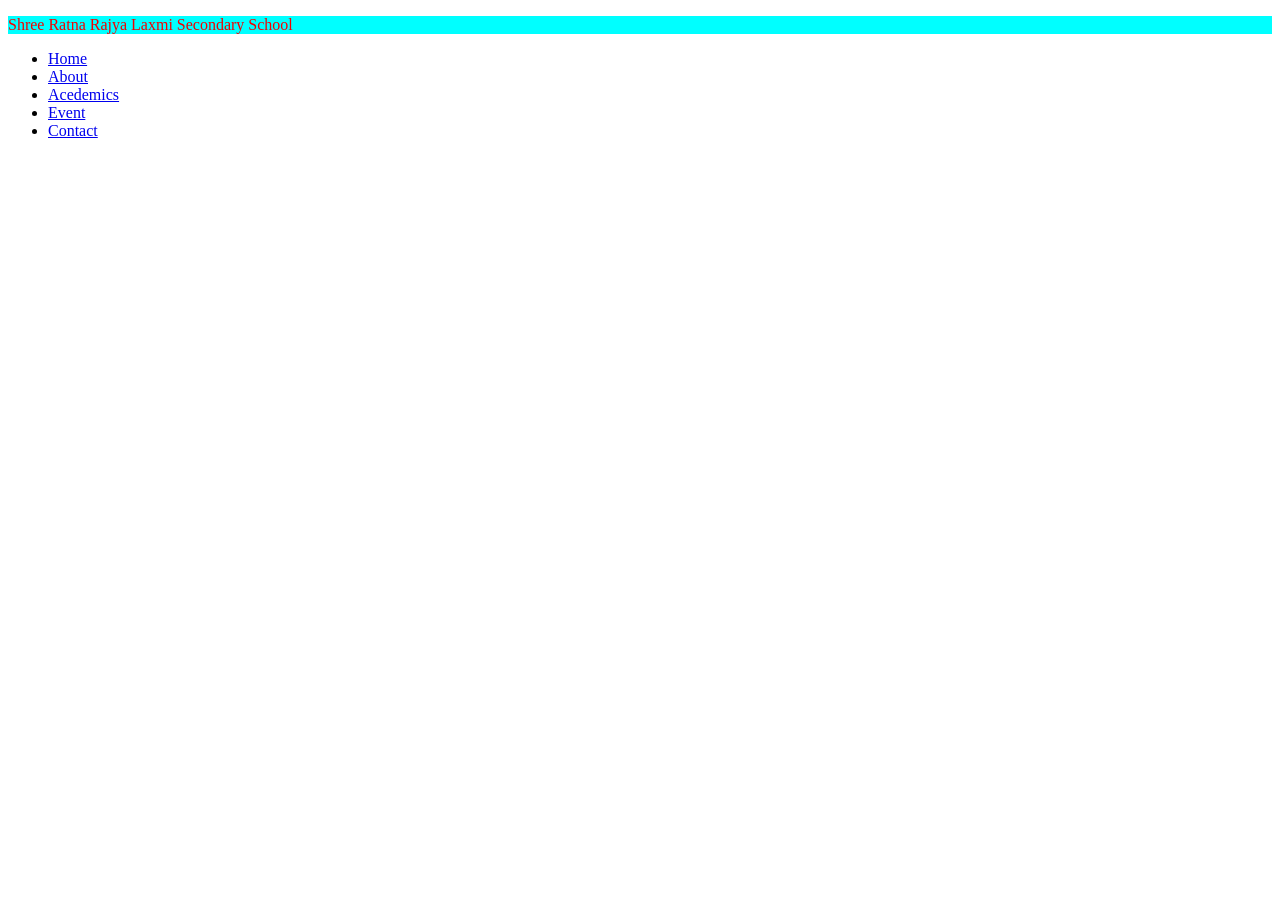
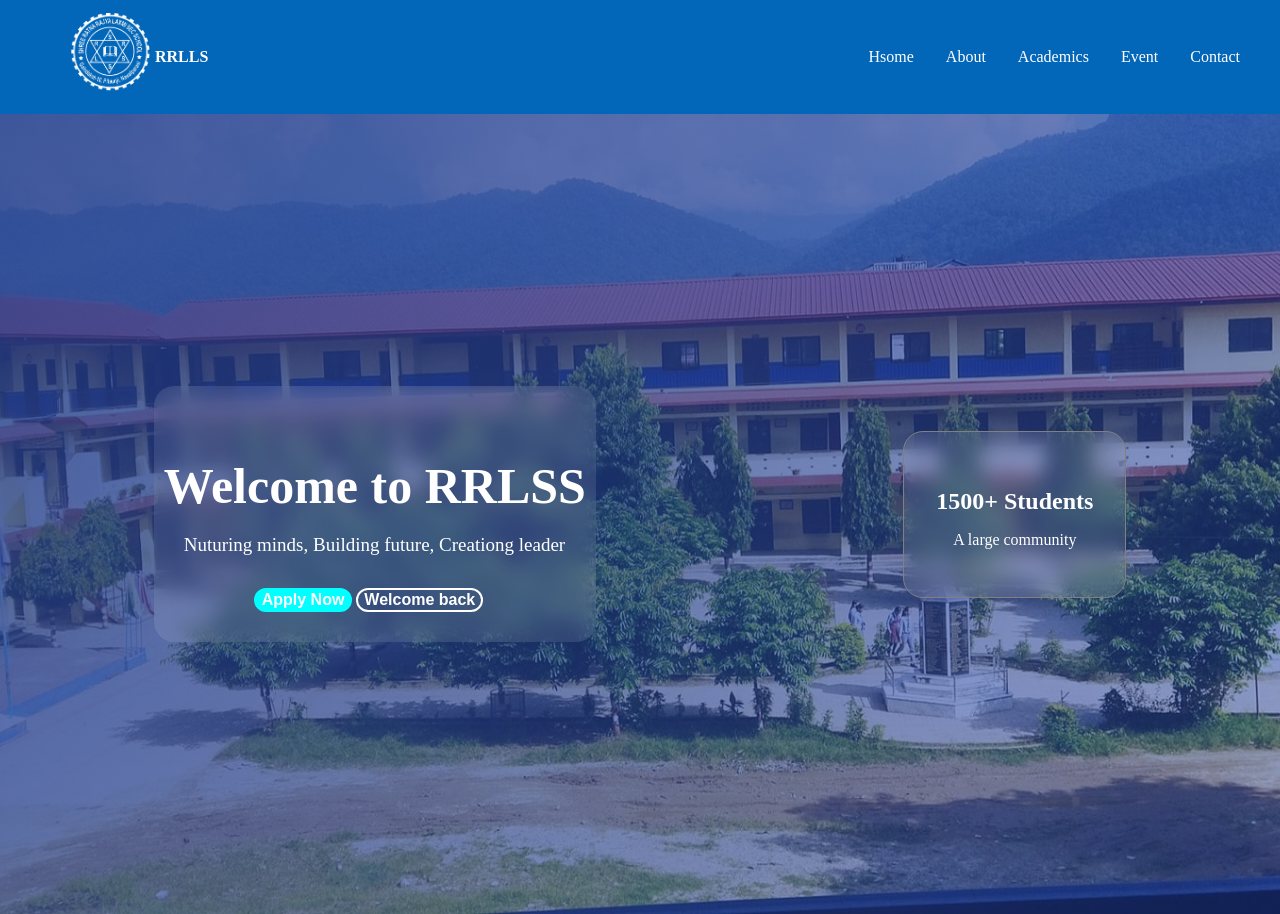
Before and after one commit to Anchrana10/Anch-Rana, a plain HTML site: page Index.html in a window 1280 px wide. Before the commit the page ends 800 px from the top, so only its background shows below. Drawn offline with Linux system fonts and the light colour scheme.

Commit message:
fotballer hoina ni

```diff
--- a/Index.html
+++ b/Index.html
@@ -1,40 +1,86 @@
-
 <!DOCTYPE html>
 <html lang="en">
 <head>
     <meta charset="UTF-8">
-    <meta name="viewport" content="width=device-width, initial-scale=1.0">
+    <meta name="viewport" content="width=
+    , initial-scale=1.0">
     <title>Document</title>
-    <link rel="stylesheet" href="./Style/navbar.css">
+
+    <link rel="stylesheet" href="./Style/navbar2.css">
+
+    <link rel="stylesheet" href="./Style/herosection.css">
 </head>
-<body>
-    <!-- <h1>TITLE</h1>
-    <h2>Messi</h2>
-    <p>Messi is one of the gratest player of all time. He has won the most ballon d'or.</p>
-    <h3>Ronaldo</h3>
-    <p>Ronaldo is also one of the gratest player of all time. He is also known as CR7.</p>
-    <h4>Cricket player Name</h4>
-    <ul>
-        <li>Virat kholi</li>
-        <li>Ms Dhoni</li>
-        <li>Dipendra singh airee</li>
-    </ul>
-    <h4>Input devices</h4>
-    <ol>
-        <li>Mouse</li>
-        <li>Keyboard</li>
-        <li>Webcamera</li>
-    </ol> -->
-    <nav>
-        <p>Shree Ratna Rajya Laxmi Secondary School</p>
-        <ul>
-            <li><a href="#">Home</a></li>
-            <li><a href="#">About</a></li>
-            <li><a href="#">Acedemics</a></li>
-            <li><a href="#">Event</a></li>
-            <li><a href="#">Contact</a></li>
-        </ul>
+
+<body style="background-color: gray;">
+
+    <nav class="navbar">
+
+        <div class="nav-container">
+
+            <div class="nav-logo">
+
+                <img  src="./Assests/school-logo.png" alt="">
+
+                <span class="nav-span">RRLLS</span>
+
+            </div>
+
+            <ul class="nav-menu">
+
+                <li class="nav-item"><a href="#home" class="nav-link">Hsome</a></li>
+
+                <li class="nav-item"><a href="#about"
+                    class="nav-link">About</a></li>
+
+                <li class="nav-item"><a href="#academics"class="nav-link">Academics</a></li>
+
+                <li class="nav-item"><a href="#event"class="nav-link">Event</a></li>
+
+                <li class="nav-item"><a href="#contact"class="nav-link">Contact</a></li>
+
+            </ul>
+
+        </div>
+
     </nav>
 
+
+    <section id="Home" class="hero">
+
+        <div class="hero-content">
+
+            <h1 class="hero-title">Welcome to RRLSS</h1>
+
+            <p class="hero-subtitle">Nuturing minds, Building future, Creationg leader</p>
+
+            <div class="hero-buttons">
+
+                <button id="change" onclick="change()" class="btn btn-primary">Apply Now</button>
+
+                <button class="btn btn-secondary">Welcome back</button>
+
+            </div>
+
+        </div>
+
+        <div class="hero-image">
+
+            <div class="floating-card">
+
+                <!-- <i class="fas fa-users"></i> -->
+
+                 <h3>1500+ Students</h3>
+
+                 <p>A large community</p>
+
+            </div>
+
+        </div>
+
+    </section>
+
 </body>
+
+<script src="./JavaScript/Script.js"></script>
+
 </html>
```
